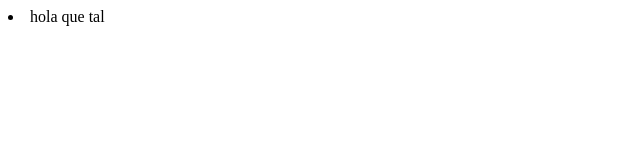
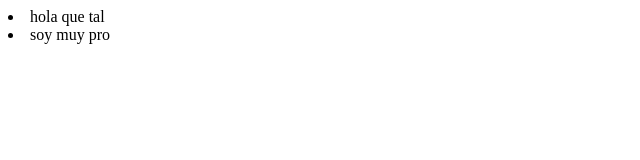
Before and after one commit to CARLOSIVANTZ1006/primer, a plain HTML site: page index.html in a window 1280 px wide. Shown: the full height of the page, 0-640 px from the left. Drawn offline with Linux system fonts and the light colour scheme.

Commit message:
Update index.html
a

```diff
--- a/index.html
+++ b/index.html
@@ -11,6 +11,9 @@
             <li>
                 hola que tal
             </li>
+            <li>
+                soy muy pro
+            </li>
         </table>
     </nav>
 </body>
```
